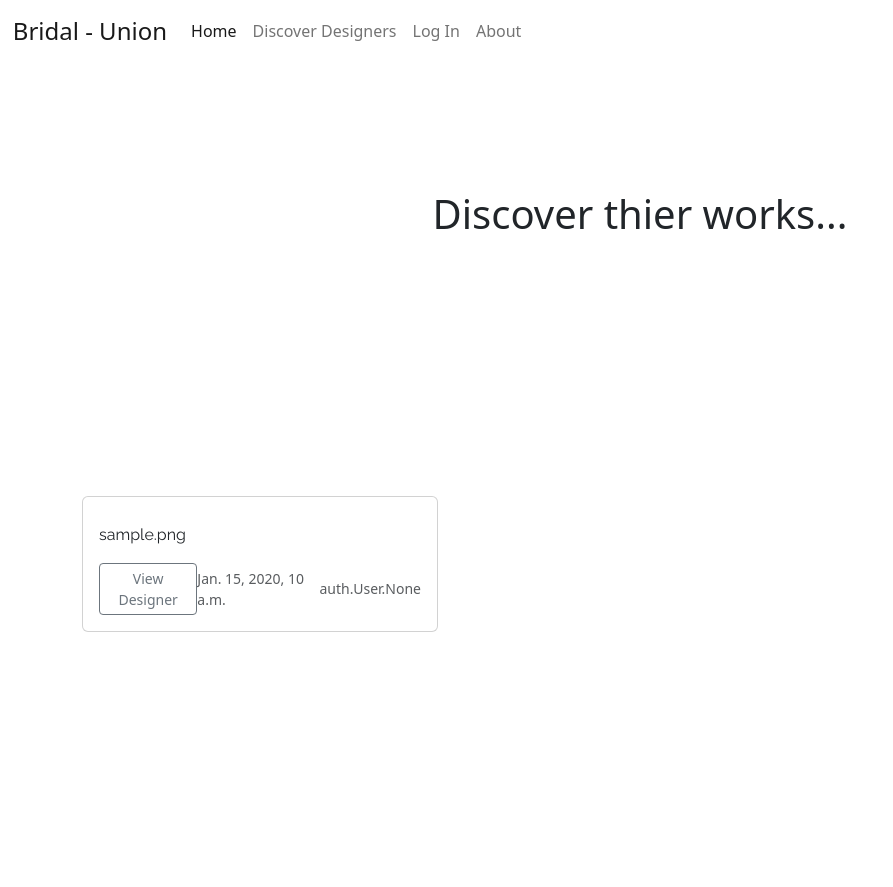
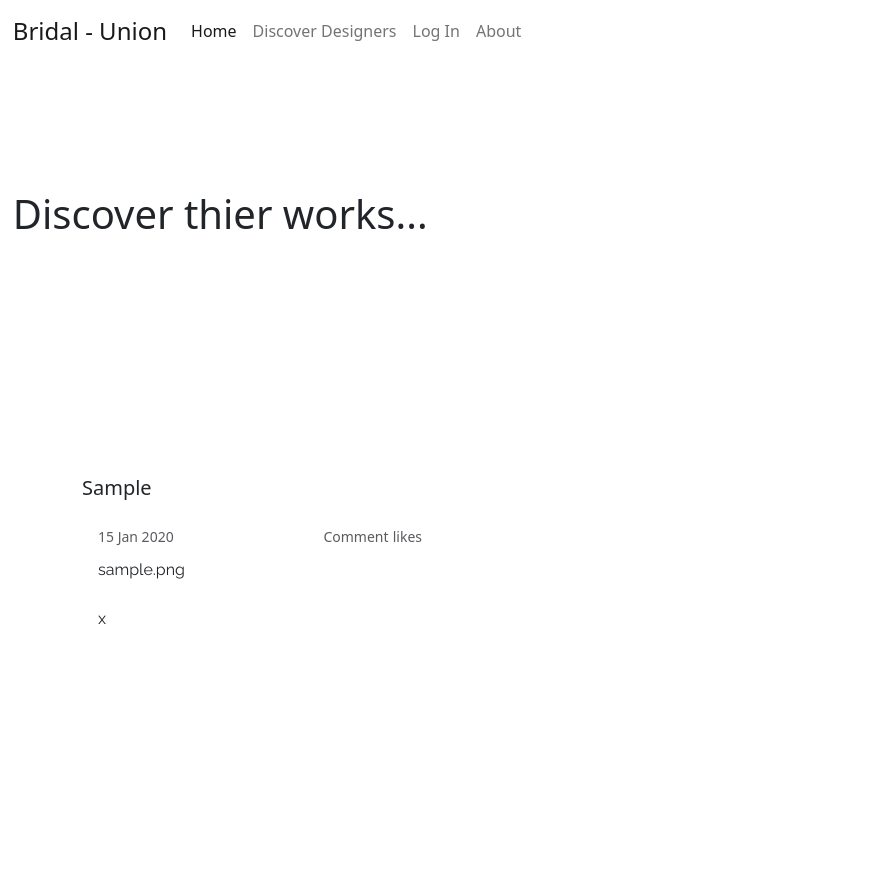
Before and after one commit to Esteph27/Bridal-Union, a Django app: page /discover_designers/ in a window 1280 px wide. Shown: the top 887 px of the page, without its empty margins (0-893 px from the left). Run offline with Django 3.2, Linux system fonts and the light colour scheme; tables that the repository leaves empty hold one stand-in row (values such as "Sample post"); parts of the project's set-up code (start-up, migrations or seed data) failed here and were passed over; some libraries are stand-ins or nearby versions.

Commit message:
Add css styling to discover_designers.html

```diff
--- a/social_marketplace/views.py
+++ b/social_marketplace/views.py
@@ -17,7 +17,6 @@
     model = ImagePosts
     context_object_name = 'image_posts'
     template_name = 'discover_designers.html'
-    # paginate_by = 3
 
 
 class ViewDesigner(View):
--- a/static/css/style.css
+++ b/static/css/style.css
@@ -120,14 +120,9 @@
 
 /* -------------------------------> discover_designers.html */
 
-.discover-designers-header-container {
-	margin-top: 10%;
-	margin-bottom: 10%;
-	height: 130px;
-}
 
-.discover-designers-header-container h1 {
-	text-align: center;
+.card {
+	border: none;
 }
 
 .button-container-left {
--- a/templates/base.html
+++ b/templates/base.html
@@ -16,8 +16,8 @@
     <!-- Static files -->
     <link rel="stylesheet" href="{% static 'css/style.css' %}">
 
-     <!--Favicon link-->
-     <link rel="icon" href="{% static 'favicon.ico' %}">
+    <!--Favicon link-->
+    <link rel="icon" href="{% static 'favicon.ico' %}">
 
     <title>Bridal Union</title>
 </head>
--- a/templates/discover_designers.html
+++ b/templates/discover_designers.html
@@ -2,39 +2,42 @@
 
 {% block content %}
 
-<div class="discover-designers-header-container container-fluid">
+<div class="title-container container-fluid">
     <h1>Discover thier works...</h1>
 </div>
 
 
 <!--album template from Bootstrap --->
-<!--need to add loop for iteration and connect to image modle-->
 <main role="main">
     <div class="album py-5">
       <div class="container">
-        {% for image in image_posts %}
         <div class="row">
+
+          {% for image in image_posts %}
           <div class="col-md-4">
             <div class="card mb-4">
-              <!-- <img class="card-img-top" src="CloudinaryImage({{ image.image }}).image()"  alt="Card image cap"> -->
+              <h5>{{ image.designer }}</h5>
               <img class="card-img-top" src="{{ image.image.url }}">
               <div class="card-body">
+                <div class="d-flex justify-content-between align-items-center">
+                  <div class="justify-content-start">
+                    <small class="text-muted">{{ image.date_posted|date:"d M Y" }}</small>
+                  </div>
+                  <div class="justify-content-end">
+                    <small class="text-muted">Comment</small>
+                    <small class="text-muted">likes</small>
+                  </div>
+                </div>
                 <p class="card-text">{{ image.image_description }}</p>
-                <div class="d-flex justify-content-between align-items-center">
-                  <div class="btn-group">
-                    <button type="button" class="btn btn-sm btn-outline-secondary">View Designer</button>
-                  </div>
-                  <small class="text-muted">{{ image.date_posted }}</small>
-                  <small class="text-muted">{{ image.likes }}</small>
-                </div>
+                <p class="card-text">{{ image.hashtags }}</p>
               </div>
             </div>
           </div>
+          {% endfor %}
+
         </div>
-        {% endfor %}
       </div>
     </div>
   </main>
 
-
 {% endblock %}
```
